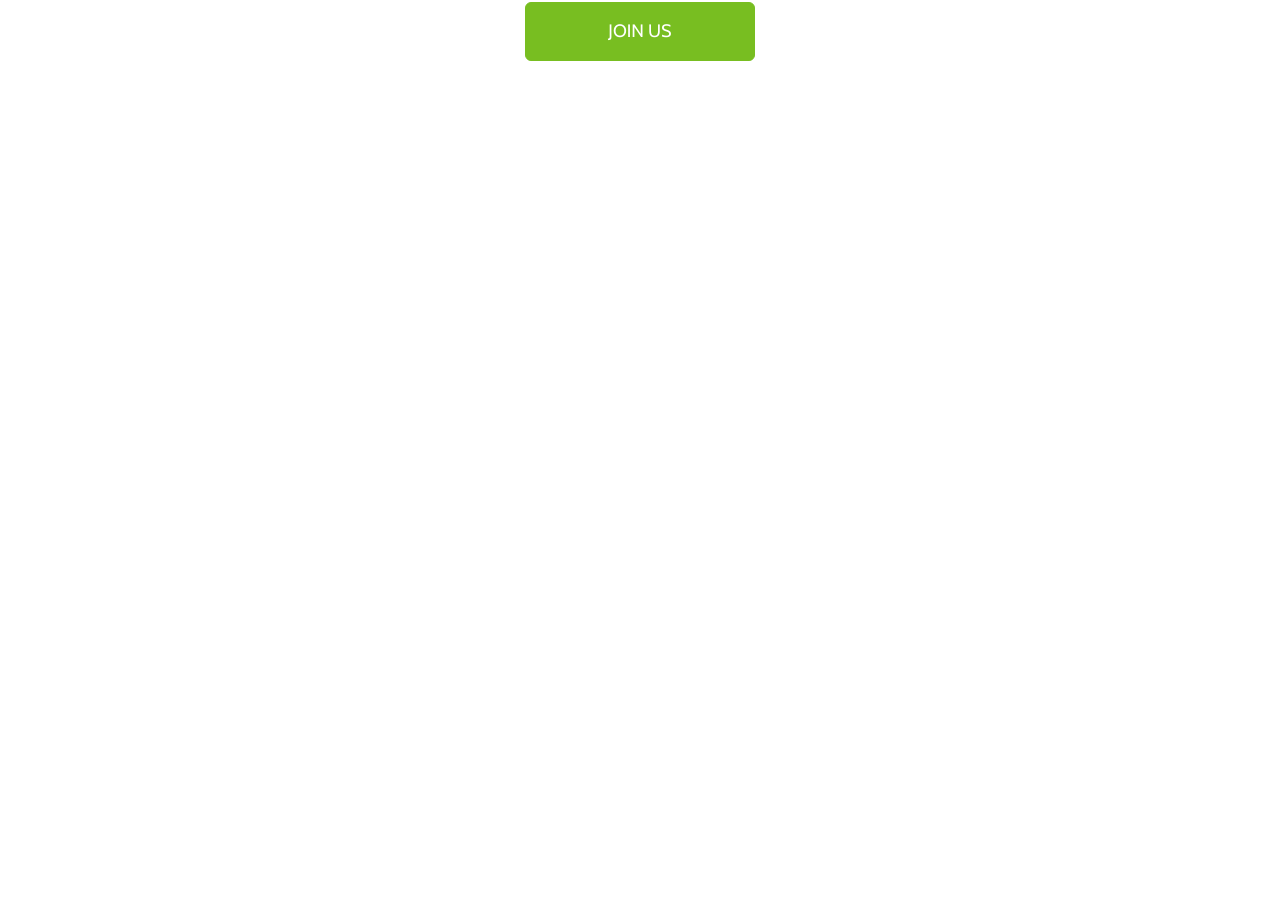
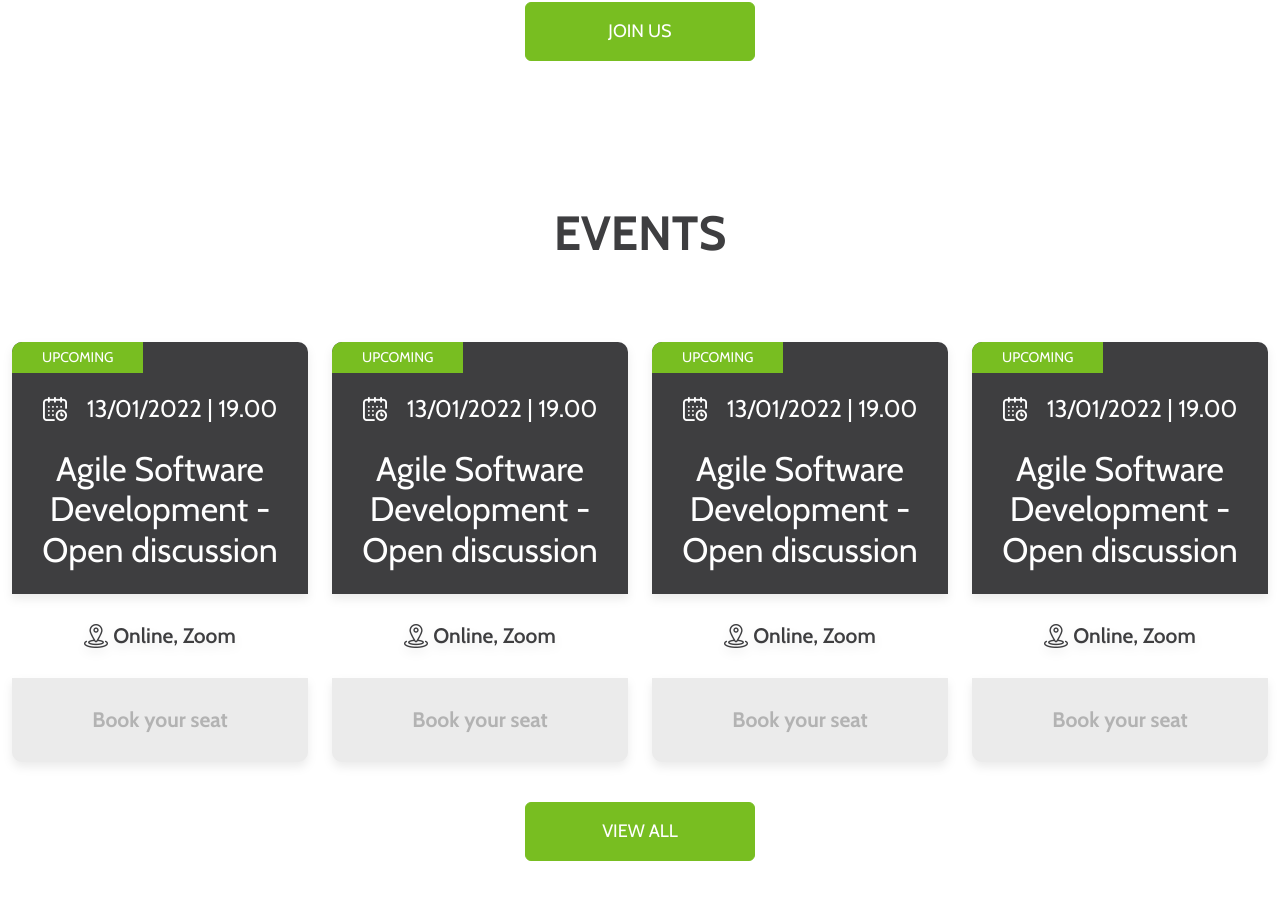
Before and after one commit to devstaff-crete/devstaff-website, a Next.js app: page / in a window 1280 px wide. Shown: the part 1296-2195 px from the top of the page. Before the commit the page ends 1405 px from the top, so only its background shows below. Built offline with nearby package versions, Linux system fonts and the light colour scheme.

Commit message:
Create Events section in home page

```diff
--- a/components/HeroSection/HeroSection.tsx
+++ b/components/HeroSection/HeroSection.tsx
@@ -1,10 +1,10 @@
-import Image from 'next/image';
+import Image, { ImageProps } from 'next/image';
 
 import globalStyles from '../../styles/globals.module.scss';
 import styles from './HeroSection.module.scss';
 
 type Props = {
-  imageSrc: string;
+  imageSrc: ImageProps['src'];
   title: string;
   subTitle?: string;
 };
--- a/pages/index.tsx
+++ b/pages/index.tsx
@@ -1,6 +1,8 @@
 import Head from 'next/head';
 import Image from 'next/image';
+import Link from 'next/link';
 
+import EventCard from '../components/EventCard';
 import styles from '../styles/Home.module.scss';
 import globalStyles from '../styles/globals.module.scss';
 
@@ -84,6 +86,57 @@ export default function Home() {
             </div>
           </div>
         </section>
+
+        <section id="events">
+          <div className="container">
+            <div className="row mt-5 py-5">
+              <div className="col-12">
+                <h2 className={globalStyles.sectionTitle}>EVENTS</h2>
+              </div>
+            </div>
+            <div className="row">
+              <div className="col-12 col-sm-6 col-lg-3 py-4">
+                <EventCard
+                  date="13/01/2022"
+                  time="19.00"
+                  title="Agile Software Development - Open discussion"
+                  url="https://www.meetup.com/devstaff/events/288836591/"
+                />
+              </div>
+              <div className="col-12 col-sm-6 col-lg-3 py-4">
+                <EventCard
+                  date="13/01/2022"
+                  time="19.00"
+                  title="Agile Software Development - Open discussion"
+                  url="https://www.meetup.com/devstaff/events/288836591/"
+                />
+              </div>{' '}
+              <div className="col-12 col-sm-6 col-lg-3 py-4">
+                <EventCard
+                  date="13/01/2022"
+                  time="19.00"
+                  title="Agile Software Development - Open discussion"
+                  url="https://www.meetup.com/devstaff/events/288836591/"
+                />
+              </div>{' '}
+              <div className="col-12 col-sm-6 col-lg-3 py-4">
+                <EventCard
+                  date="13/01/2022"
+                  time="19.00"
+                  title="Agile Software Development - Open discussion"
+                  url="https://www.meetup.com/devstaff/events/288836591/"
+                />
+              </div>
+            </div>
+            <div className="row">
+              <div className="col-12 mb-5 pt-3 pb-5 text-center">
+                <Link href="/events" className="btn btn-primary">
+                  VIEW ALL
+                </Link>
+              </div>
+            </div>
+          </div>
+        </section>
       </main>
     </>
   );
--- a/styles/globals.module.scss
+++ b/styles/globals.module.scss
@@ -9,5 +9,5 @@
   font-size: 48px;
   font-weight: 700;
   text-align: center;
-  color: var(--color-dark-gray);
+  color: var(--color-gray-dark);
 }
--- a/styles/globals.scss
+++ b/styles/globals.scss
@@ -2,10 +2,10 @@
 
 :root {
   --color-green: #78be21;
-  --color-dark-gray: #3e3e40;
   --color-gray: #b3b3b3;
+  --color-gray-light: #ebebeb;
   --color-gray-silver: #a5a5a5;
-  --color-gray-light: #ebebeb;
+  --color-gray-dark: #3e3e40;
 }
 
 $green: #78be21;
@@ -381,96 +381,6 @@ section {
     height: 100%;
     object-fit: cover;
     object-position: 50% 50%;
-  }
-
-  &#events {
-    .card {
-      border-radius: 10px;
-      text-align: center;
-      border: none;
-      filter: drop-shadow(0px 5px 5px $light);
-
-      .card-header {
-        height: 60%;
-        padding-top: 3rem;
-        padding-bottom: 3rem;
-        color: $white;
-        background-color: $dark;
-        border-radius: 10px 10px 0 0;
-        border: none;
-
-        .card-ribbon {
-          position: absolute;
-          top: 0;
-          left: 0;
-          padding: 4px 30px;
-          font-size: 14px;
-          background-color: $green;
-          border-top-left-radius: 10px;
-        }
-
-        .card-date {
-          svg {
-            width: 24px;
-            height: 24px;
-            margin-right: 5px;
-            vertical-align: text-bottom;
-            fill: $white;
-          }
-
-          span {
-            font-size: 24px;
-          }
-        }
-
-        h4 {
-          font-size: 34px;
-        }
-      }
-
-      .card-body {
-        display: flex;
-        align-items: center;
-        height: 20%;
-        padding-top: 1.5rem;
-        padding-bottom: 1.5rem;
-
-        .card-location {
-          width: 100%;
-          font-size: 21px;
-          font-weight: 600;
-          color: $dark;
-
-          svg {
-            width: 24px;
-            height: 24px;
-            margin-right: 5px;
-            vertical-align: text-bottom;
-            fill: $dark;
-          }
-        }
-      }
-
-      .card-footer {
-        display: flex;
-        align-items: center;
-        height: 20%;
-        background-color: $light;
-        border-radius: 0 0 10px 10px;
-        border: none;
-
-        .btn-link {
-          min-width: 100%;
-          padding: 10px 0;
-          font-size: 21px;
-          font-weight: 700;
-
-          &.btn-disabled {
-            color: $gray;
-          }
-        }
-      }
-    }
   }
 
   &#support {
```
